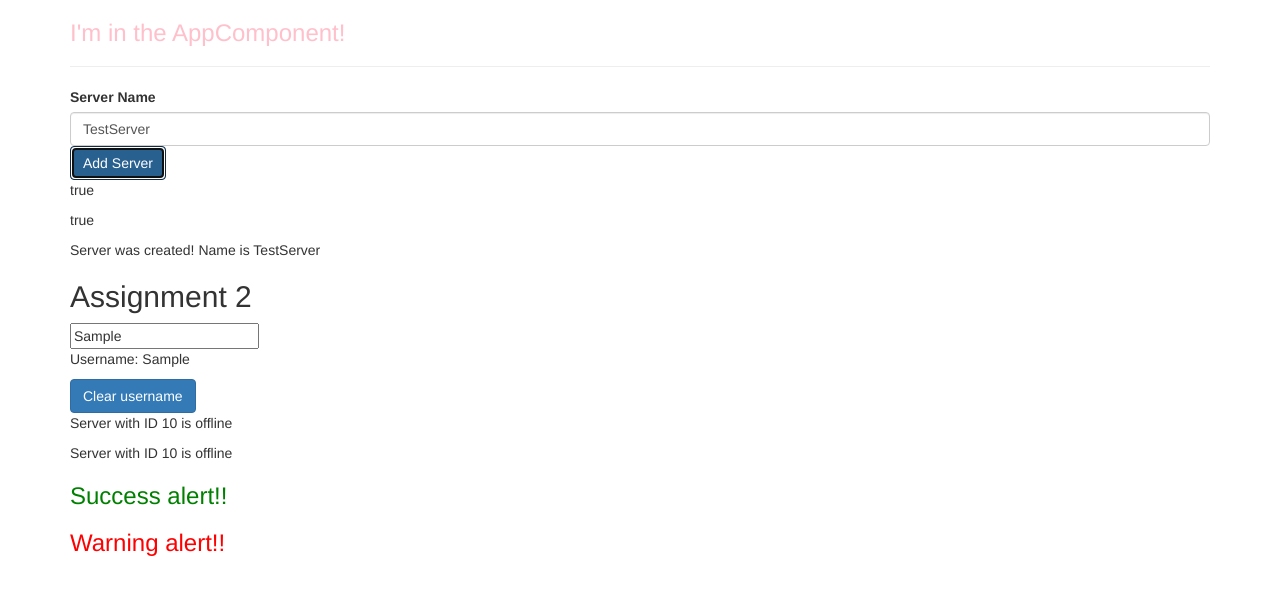
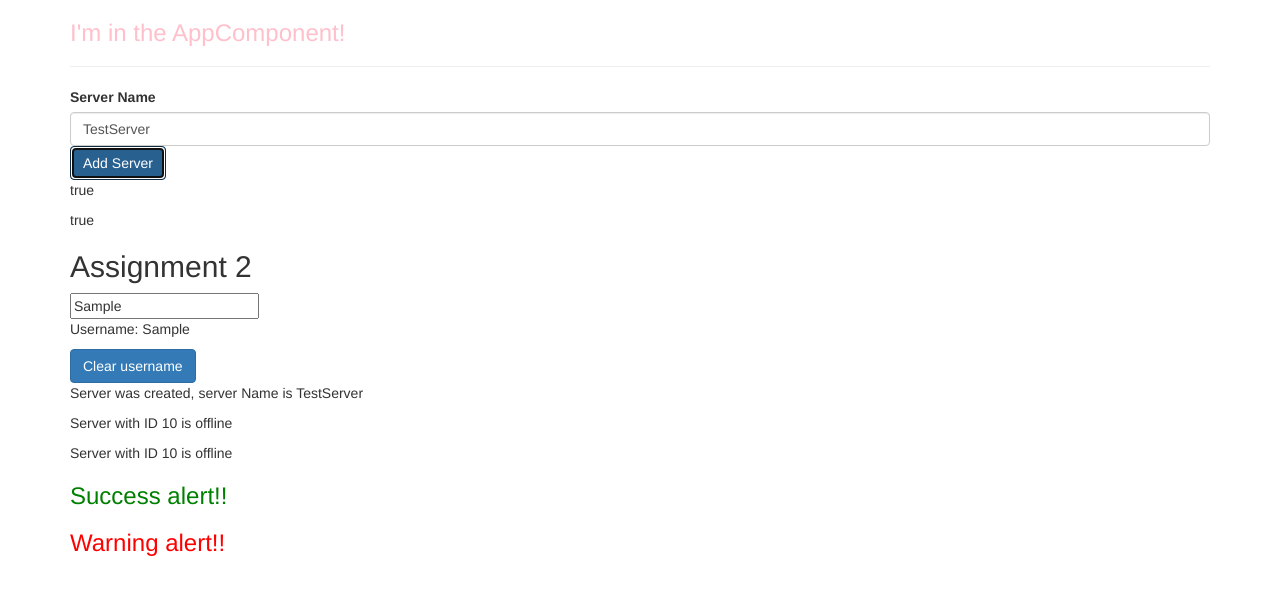
Before and after one commit to silviatejera/udemy, an Angular app: page / in a window 1280 px wide. Both pictures are taken after typing "Sample" into the empty fields and a click on the button "Add Server". Shown: the top 594 px of the page. Built offline with nearby package versions, Linux system fonts and the light colour scheme.

Commit message:
Directives

```diff
--- a/src/app/servers/servers.component.html
+++ b/src/app/servers/servers.component.html
@@ -8,12 +8,16 @@
 
 <p [innerText] = "allowNewServer"></p>
 <p>{{ allowNewServer }}</p>
-<p>{{ serverCreationStatus }}</p>
+<!-- <p>{{ serverCreationStatus }}</p> -->
 
 <h2>Assignment 2</h2>
 <input type="text" [(ngModel)] = "username" (input)="onUserNameChange($event)">
 <p>Username: {{username}}</p>
 <button class="btn btn-primary" [disabled]="emtpyUsername" (click)="onClearUserNme()">Clear username</button>
 
+<p *ngIf="serverCreated; else noServer">Server was created, server Name is {{serverName}}</p>
+<ng-template #noServer>
+    <p>No server was created!</p>
+</ng-template>
 <app-server></app-server>
 <app-server></app-server>
--- a/src/app/servers/servers.component.ts
+++ b/src/app/servers/servers.component.ts
@@ -15,6 +15,7 @@
   serverName = 'TestServer';
   username = '';
   emtpyUsername :boolean = true;
+  serverCreated :boolean = false;
 
   constructor() {
     setTimeout(() => {
@@ -27,6 +28,7 @@
 
   onCreateServer(){
     this.serverCreationStatus = 'Server was created! Name is ' + this.serverName;
+    this.serverCreated = true;
   }
 
   onUpdateServerName(event: any){
```
